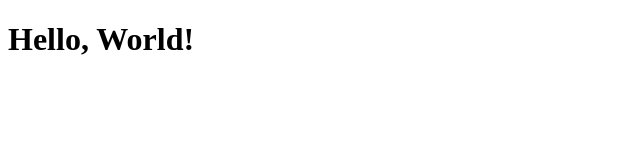
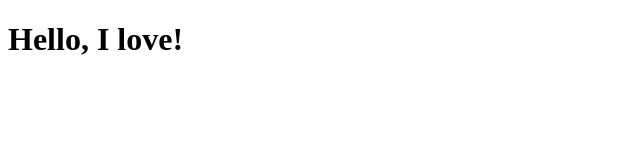
Before and after one commit to prathiu/EKS, a plain HTML site: page index.html in a window 1280 px wide. Shown: the full height of the page, 0-640 px from the left. Drawn offline with Linux system fonts and the light colour scheme.

Commit message:
Update index.html

```diff
--- a/index.html
+++ b/index.html
@@ -3,9 +3,9 @@
 <head>
     <meta charset="UTF-8">
     <meta name="viewport" content="width=device-width, initial-scale=1.0">
-    <title>Hello, World!</title>
+    <title>Hello, i love !</title>
 </head>
 <body>
-    <h1>Hello, World!</h1>
+    <h1>Hello, I love!</h1>
 </body>
 </html>
```
